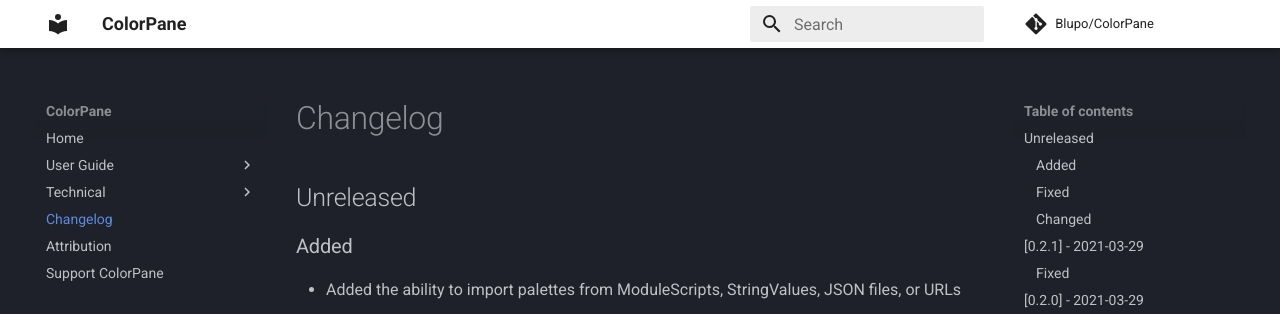
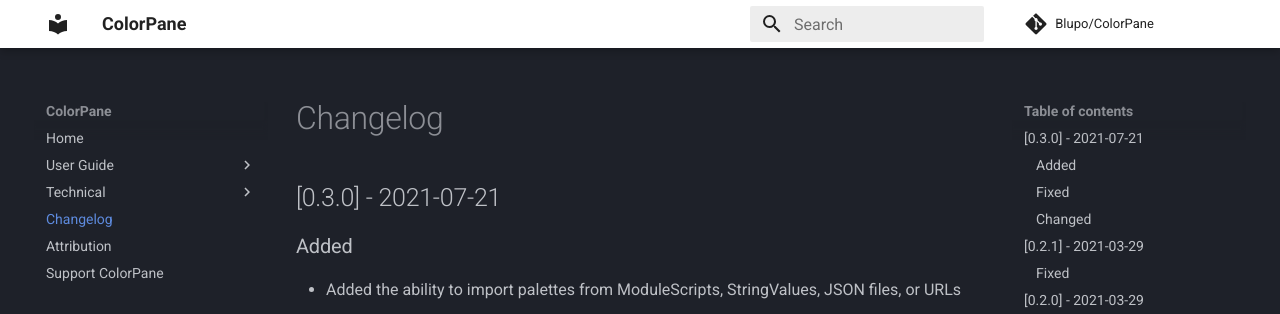
Before and after one commit to Blupo/ColorPane, an MkDocs documentation site: the page built from docs/changelog.md, in a window 1280 px wide and 900 px high. Shown: the top 314 px of the window. Built offline with MkDocs 1.6.1 and Material for MkDocs 9.7.7, drawn with Linux system fonts in a browser that asks for light colours; comment, search, counter and statistics services are not loaded.

```diff
--- a/docs/changelog.md
+++ b/docs/changelog.md
@@ -1,4 +1,4 @@
-## Unreleased
+## [0.3.0] - 2021-07-21
 
 ### Added
 - Added the ability to import palettes from ModuleScripts, StringValues, JSON files, or URLs
```
Also changed, not shown: README.md (+0 -2 lines).
